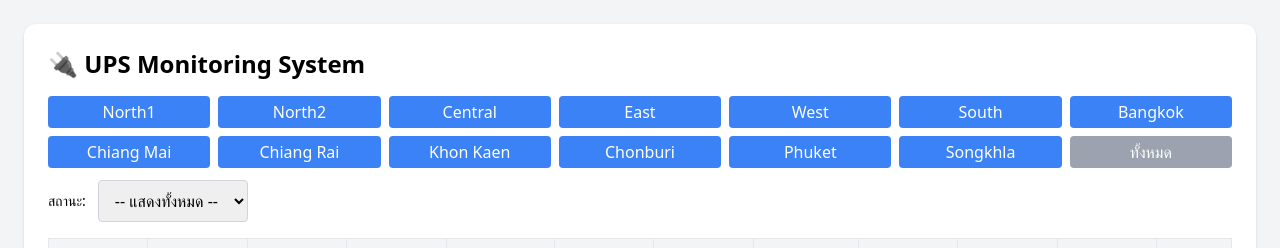
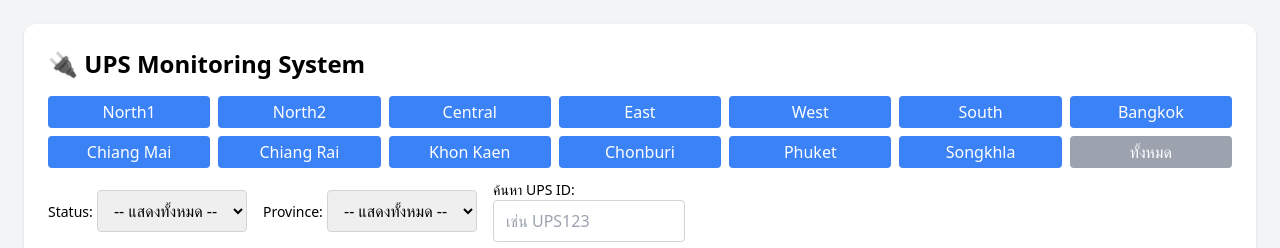
Before and after one commit to chinnawatsree/leoweb, a PHP site: page /data.html in a window 1280 px wide. Shown: the top 248 px of the page. Run offline with PHP 8.4, Linux system fonts and the light colour scheme; tables that the repository leaves empty or names only in its code hold one stand-in row (values such as "Sample post"); some libraries are stand-ins or nearby versions.

Commit message:
add-filter-and-searchbar

```diff
--- a/data.html
+++ b/data.html
@@ -22,7 +22,6 @@
         <button onclick="filterRegion('West')" class="bg-blue-500 hover:bg-blue-600 text-white px-2 py-1 rounded">West</button>
         <button onclick="filterRegion('South')" class="bg-blue-500 hover:bg-blue-600 text-white px-2 py-1 rounded">South</button>
         <button onclick="filterRegion('Bangkok')" class="bg-blue-500 hover:bg-blue-600 text-white px-2 py-1 rounded">Bangkok</button>
-
         <button onclick="filterRegion('Chiang Mai')" class="bg-blue-500 hover:bg-blue-600 text-white px-2 py-1 rounded">Chiang Mai</button>
         <button onclick="filterRegion('Chiang Rai')" class="bg-blue-500 hover:bg-blue-600 text-white px-2 py-1 rounded">Chiang Rai</button>
         <button onclick="filterRegion('Khon Kaen')" class="bg-blue-500 hover:bg-blue-600 text-white px-2 py-1 rounded">Khon Kaen</button>
@@ -32,14 +31,32 @@
         <button onclick="filterRegion('')" class="bg-gray-400 hover:bg-gray-500 text-white px-2 py-1 rounded">ทั้งหมด</button>
       </div>
 
-      <!-- Status Dropdown -->
-      <div class="flex flex-col sm:flex-row sm:items-center sm:space-x-3">
-        <label for="status" class="text-sm font-medium mb-1 sm:mb-0">สถานะ:</label>
-        <select id="status" onchange="applyFilters()" class="w-full sm:w-auto border border-gray-300 rounded px-3 py-2">
-          <option value="">-- แสดงทั้งหมด --</option>
-          <option value="ใช้งาน">ใช้งาน</option>
-          <option value="ไม่ใช้งาน">ไม่ใช้งาน</option>
-        </select>
+      <!-- Status, Province, Search Bar -->
+      <div class="flex flex-col sm:flex-row sm:items-center sm:space-x-4 space-y-2 sm:space-y-0">
+        <!-- Status -->
+        <div>
+          <label for="status" class="text-sm font-medium mb-1 sm:mb-0">Status:</label>
+          <select id="status" onchange="applyFilters()" class="w-full sm:w-auto border border-gray-300 rounded px-3 py-2">
+            <option value="">-- แสดงทั้งหมด --</option>
+            <option value="ใช้งาน">ใช้งาน</option>
+            <option value="ไม่ใช้งาน">ไม่ใช้งาน</option>
+          </select>
+        </div>
+
+        <!-- Province -->
+        <div>
+          <label for="province" class="text-sm font-medium mb-1 sm:mb-0">Province:</label>
+          <select id="province" onchange="applyFilters()" class="w-full sm:w-auto border border-gray-300 rounded px-3 py-2">
+            <option value="">-- แสดงทั้งหมด --</option>
+            <!-- เติมด้วย JavaScript -->
+          </select>
+        </div>
+
+        <!-- Search by UPS ID -->
+        <div class="flex flex-col">
+          <label for="searchID" class="text-sm font-medium">ค้นหา UPS ID:</label>
+          <input type="text" id="searchID" oninput="applyFilters()" placeholder="เช่น UPS123" class="w-full sm:w-48 border border-gray-300 rounded px-3 py-2">
+        </div>
       </div>
     </div>
 
@@ -63,7 +80,7 @@
           </tr>
         </thead>
         <tbody id="data-body">
-          <!-- ข้อมูลจะถูกเติมด้วย JavaScript -->
+          <!-- Data will be inserted here -->
         </tbody>
       </table>
     </div>
@@ -73,14 +90,30 @@
     let data = [];
     let regionFilter = '';
     let statusFilter = '';
+    let provinceFilter = '';
+    let searchID = '';
 
     function fetchData() {
       fetch('data.php')
         .then(res => res.json())
         .then(json => {
           data = json;
+          populateProvinceDropdown();
           renderTable();
         });
+    }
+
+    function populateProvinceDropdown() {
+      const provinceSelect = document.getElementById('province');
+      const provinces = [...new Set(data.map(row => row.provinces))].sort();
+
+      provinceSelect.innerHTML = '<option value="">-- แสดงทั้งหมด --</option>';
+      provinces.forEach(prov => {
+        const option = document.createElement('option');
+        option.value = prov;
+        option.textContent = prov;
+        provinceSelect.appendChild(option);
+      });
     }
 
     function filterRegion(region) {
@@ -90,6 +123,8 @@
 
     function applyFilters() {
       statusFilter = document.getElementById('status').value;
+      provinceFilter = document.getElementById('province').value;
+      searchID = document.getElementById('searchID').value.trim().toLowerCase();
       renderTable();
     }
 
@@ -100,7 +135,9 @@
       const filtered = data.filter(row => {
         const regionMatch = !regionFilter || row.region === regionFilter || row.provinces === regionFilter;
         const statusMatch = !statusFilter || row.status === statusFilter;
-        return regionMatch && statusMatch;
+        const provinceMatch = !provinceFilter || row.provinces === provinceFilter;
+        const idMatch = !searchID || row.upsID.toLowerCase().includes(searchID);
+        return regionMatch && statusMatch && provinceMatch && idMatch;
       });
 
       filtered.forEach(row => {
--- a/data.php
+++ b/data.php
@@ -1,5 +1,5 @@
 <?php
-header('Content-Type: application/json');
+header('Content-Type: application/json; charset=utf-8');
 
 // ตั้งค่าการเชื่อมต่อ MySQL
 $host = "localhost";
@@ -21,16 +21,34 @@ if ($conn->connect_error) {
 $sql = "SELECT * FROM customer";
 $result = $conn->query($sql);
 
+// ตรวจสอบว่า query สำเร็จไหม
+if (!$result) {
+    echo json_encode(["error" => "ไม่สามารถดึงข้อมูลได้: " . $conn->error]);
+    $conn->close();
+    exit();
+}
+
 // เตรียมข้อมูลออกเป็น JSON
 $data = [];
 while ($row = $result->fetch_assoc()) {
-    // แปลงค่าจาก binary status เป็น readable
-    $row['status'] = ($row['status'] === "\x00\x00\x00\x00\x00") ? 'ไม่ใช้งาน' : 'ใช้งาน';
+    // ตรวจสอบและแปลงค่าจาก binary status เป็น readable
+    // สมมุติว่า field status เป็น tinyint(1) หรือ boolean
+    $status = $row['status'];
+
+    if ($status === null) {
+        $row['status'] = 'ไม่ทราบ';
+    } else if ($status == 0 || $status === "\x00") {
+        $row['status'] = 'ไม่ใช้งาน';
+    } else {
+        $row['status'] = 'ใช้งาน';
+    }
+
     $data[] = $row;
 }
 
-// ส่งผลลัพธ์
-echo json_encode($data);
+// ส่งผลลัพธ์ JSON
+echo json_encode($data, JSON_UNESCAPED_UNICODE);
 
 // ปิดการเชื่อมต่อ
 $conn->close();
+?>
```
